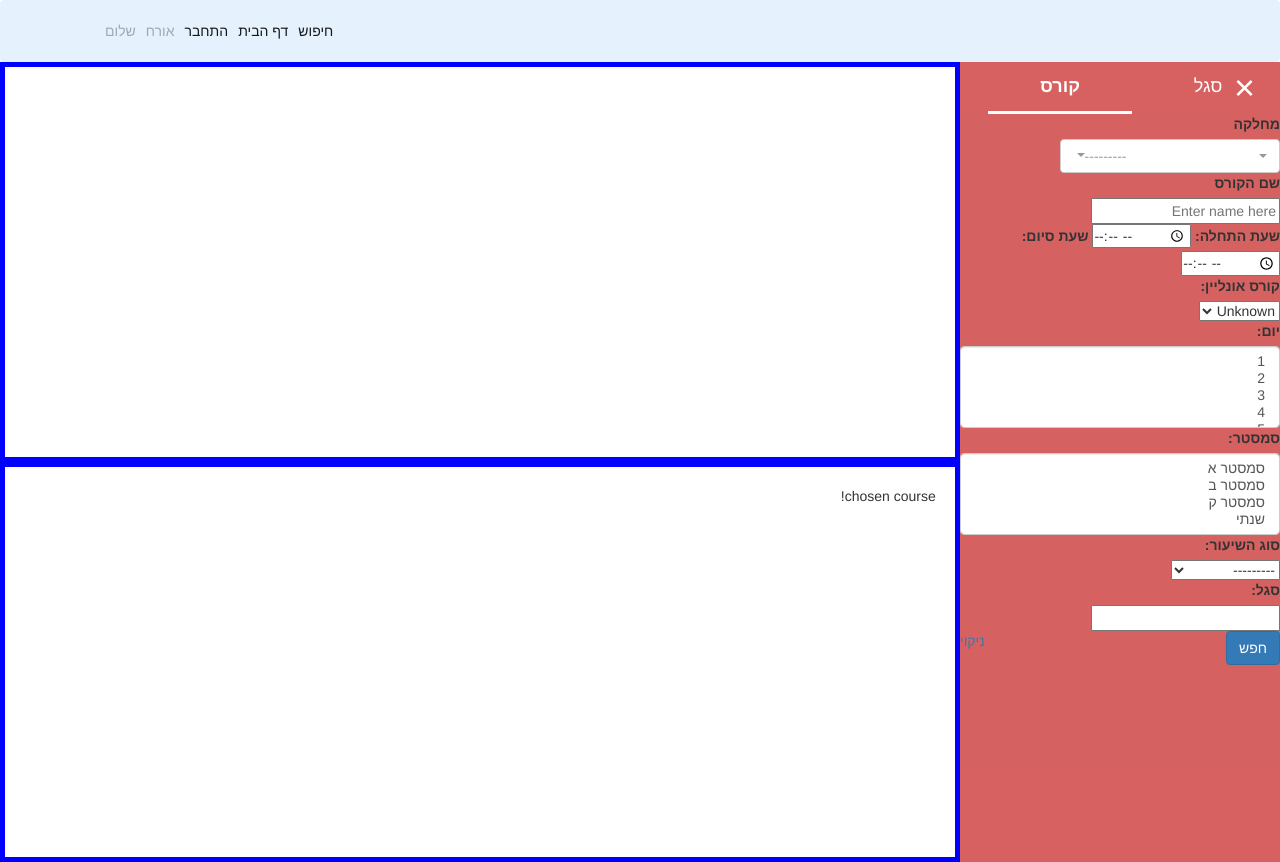
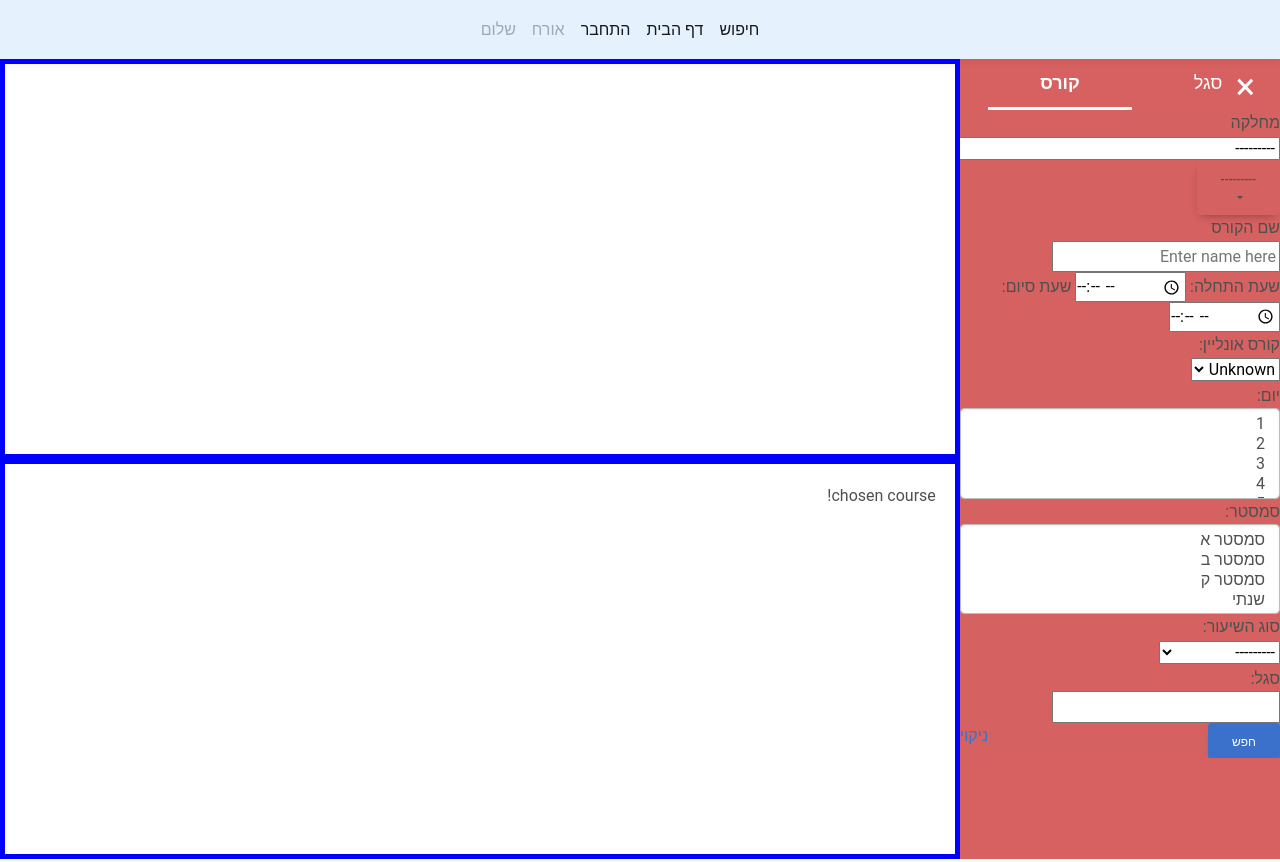
Before and after one commit to matanm28/PlanIlan, a Django app: page /search/ in a window 1280 px wide. Run offline with Django 3.2, Linux system fonts and the light colour scheme; data that the repository does not hold is empty; parts of the project's set-up code (start-up, migrations or seed data) failed here and were passed over; some libraries are stand-ins or nearby versions.

Commit message:
Removed bootstrap uneeded links

```diff
--- a/templates/PlanIlan/base.html
+++ b/templates/PlanIlan/base.html
@@ -5,9 +5,11 @@
     <!-- Required meta tags -->
     <meta charset="utf-8">
     <meta name="viewport" content="width=device-width, initial-scale=1, shrink-to-fit=no">
-    <!-- Bootstrap CSS -->
-    <link href="https://cdn.jsdelivr.net/npm/bootstrap@5.0.0-beta2/dist/css/bootstrap.min.css" rel="stylesheet"
-          integrity="sha384-BmbxuPwQa2lc/FVzBcNJ7UAyJxM6wuqIj61tLrc4wSX0szH/Ev+nYRRuWlolflfl" crossorigin="anonymous">
+    <link rel="stylesheet" href="https://use.fontawesome.com/releases/v5.6.1/css/all.css"
+          integrity="sha384-gfdkjb5BdAXd+lj+gudLWI+BXq4IuLW5IT+brZEZsLFm++aCMlF1V92rMkPaX4PP" crossorigin="anonymous">
+    <link href="{% static 'node_modules/mdb-ui-kit/css/mdb.min.css' %}" rel="stylesheet">
+    {#    <link href="https://cdn.jsdelivr.net/npm/bootstrap@5.0.0-beta2/dist/css/bootstrap.min.css" rel="stylesheet"#}
+    {#          integrity="sha384-BmbxuPwQa2lc/FVzBcNJ7UAyJxM6wuqIj61tLrc4wSX0szH/Ev+nYRRuWlolflfl" crossorigin="anonymous">#}
     {% block css_block %}
     {% endblock %}
     {% block js_block %}
--- a/templates/PlanIlan/home.html
+++ b/templates/PlanIlan/home.html
@@ -1,11 +1,5 @@
 {% extends 'PlanIlan/base.html' %}
 {% block css_block %}
-    <link rel="stylesheet" href="https://maxcdn.bootstrapcdn.com/bootstrap/4.5.2/css/bootstrap.min.css">
-    <link rel="stylesheet" href="https://stackpath.bootstrapcdn.com/bootstrap/4.1.3/css/bootstrap.min.css"
-          integrity="sha384-MCw98/SFnGE8fJT3GXwEOngsV7Zt27NXFoaoApmYm81iuXoPkFOJwJ8ERdknLPMO" crossorigin="anonymous">
-    <link rel="stylesheet" href="https://use.fontawesome.com/releases/v5.6.1/css/all.css"
-          integrity="sha384-gfdkjb5BdAXd+lj+gudLWI+BXq4IuLW5IT+brZEZsLFm++aCMlF1V92rMkPaX4PP" crossorigin="anonymous">
-    <link rel="stylesheet" href="https://cdnjs.cloudflare.com/ajax/libs/font-awesome/4.7.0/css/font-awesome.min.css">
     {% load static %}
     <link rel="stylesheet" href="{% static 'PlanIlan/css/rating_style.css' %}"/>
     <link rel="stylesheet" href="{% static 'PlanIlan/css/latest-posts.css' %}"/>
--- a/templates/PlanIlan/login.html
+++ b/templates/PlanIlan/login.html
@@ -2,8 +2,6 @@
 {% block css_block %}
     <link rel="stylesheet" href="https://stackpath.bootstrapcdn.com/bootstrap/4.1.3/css/bootstrap.min.css"
           integrity="sha384-MCw98/SFnGE8fJT3GXwEOngsV7Zt27NXFoaoApmYm81iuXoPkFOJwJ8ERdknLPMO" crossorigin="anonymous">
-    <link rel="stylesheet" href="https://use.fontawesome.com/releases/v5.6.1/css/all.css"
-          integrity="sha384-gfdkjb5BdAXd+lj+gudLWI+BXq4IuLW5IT+brZEZsLFm++aCMlF1V92rMkPaX4PP" crossorigin="anonymous">
     {% load static %}
     <link rel="stylesheet" href="{% static 'PlanIlan/css/login_style.css' %}"/>
 {% endblock %}
--- a/templates/PlanIlan/password_reset.html
+++ b/templates/PlanIlan/password_reset.html
@@ -2,8 +2,6 @@
 {% block css_block %}
     <link rel="stylesheet" href="https://stackpath.bootstrapcdn.com/bootstrap/4.1.3/css/bootstrap.min.css"
           integrity="sha384-MCw98/SFnGE8fJT3GXwEOngsV7Zt27NXFoaoApmYm81iuXoPkFOJwJ8ERdknLPMO" crossorigin="anonymous">
-    <link rel="stylesheet" href="https://use.fontawesome.com/releases/v5.6.1/css/all.css"
-          integrity="sha384-gfdkjb5BdAXd+lj+gudLWI+BXq4IuLW5IT+brZEZsLFm++aCMlF1V92rMkPaX4PP" crossorigin="anonymous">
     {% load static %}
     <link rel="stylesheet" href="{% static 'PlanIlan/css/login_style.css' %}"/>
 {% endblock %}
--- a/templates/PlanIlan/password_reset_done.html
+++ b/templates/PlanIlan/password_reset_done.html
@@ -1,9 +1,5 @@
 {% extends 'PlanIlan/base.html' %}
 {% block css_block %}
-    <link rel="stylesheet" href="https://stackpath.bootstrapcdn.com/bootstrap/4.1.3/css/bootstrap.min.css"
-          integrity="sha384-MCw98/SFnGE8fJT3GXwEOngsV7Zt27NXFoaoApmYm81iuXoPkFOJwJ8ERdknLPMO" crossorigin="anonymous">
-    <link rel="stylesheet" href="https://use.fontawesome.com/releases/v5.6.1/css/all.css"
-          integrity="sha384-gfdkjb5BdAXd+lj+gudLWI+BXq4IuLW5IT+brZEZsLFm++aCMlF1V92rMkPaX4PP" crossorigin="anonymous">
 {% endblock %}
 {% block js_block %}
     <script src="https://ajax.googleapis.com/ajax/libs/jquery/3.3.1/jquery.min.js"></script>
--- a/templates/PlanIlan/password_reset_form.html
+++ b/templates/PlanIlan/password_reset_form.html
@@ -2,8 +2,6 @@
 {% block css_block %}
     <link rel="stylesheet" href="https://stackpath.bootstrapcdn.com/bootstrap/4.1.3/css/bootstrap.min.css"
           integrity="sha384-MCw98/SFnGE8fJT3GXwEOngsV7Zt27NXFoaoApmYm81iuXoPkFOJwJ8ERdknLPMO" crossorigin="anonymous">
-    <link rel="stylesheet" href="https://use.fontawesome.com/releases/v5.6.1/css/all.css"
-          integrity="sha384-gfdkjb5BdAXd+lj+gudLWI+BXq4IuLW5IT+brZEZsLFm++aCMlF1V92rMkPaX4PP" crossorigin="anonymous">
     {% load static %}
     <link rel="stylesheet" href="{% static 'PlanIlan/css/login_style.css' %}"/>
 {% endblock %}
--- a/templates/PlanIlan/register.html
+++ b/templates/PlanIlan/register.html
@@ -3,8 +3,6 @@
 {% block css_block %}
     <link rel="stylesheet" href="https://stackpath.bootstrapcdn.com/bootstrap/4.1.3/css/bootstrap.min.css"
           integrity="sha384-MCw98/SFnGE8fJT3GXwEOngsV7Zt27NXFoaoApmYm81iuXoPkFOJwJ8ERdknLPMO" crossorigin="anonymous">
-    <link rel="stylesheet" href="https://use.fontawesome.com/releases/v5.6.1/css/all.css"
-          integrity="sha384-gfdkjb5BdAXd+lj+gudLWI+BXq4IuLW5IT+brZEZsLFm++aCMlF1V92rMkPaX4PP" crossorigin="anonymous">
     {% load static %}
     <link rel="stylesheet" href="{% static 'PlanIlan/css/login_style.css' %}"/>
 {% endblock %}
--- a/templates/PlanIlan/search.html
+++ b/templates/PlanIlan/search.html
@@ -1,11 +1,10 @@
 {% extends 'PlanIlan/base.html' %}
 {% load widget_tweaks %}
 {% block css_block %}
-    <link rel="stylesheet" href="https://use.fontawesome.com/releases/v5.6.1/css/all.css"
-          integrity="sha384-gfdkjb5BdAXd+lj+gudLWI+BXq4IuLW5IT+brZEZsLFm++aCMlF1V92rMkPaX4PP" crossorigin="anonymous">
-    <link href="//netdna.bootstrapcdn.com/bootstrap/3.2.0/css/bootstrap.min.css" rel="stylesheet">
-    <link rel="stylesheet"
-          href="//cdnjs.cloudflare.com/ajax/libs/bootstrap-select/1.6.3/css/bootstrap-select.min.css"/>
+
+{#    <link href="//netdna.bootstrapcdn.com/bootstrap/3.2.0/css/bootstrap.min.css" rel="stylesheet">#}
+{#    <link rel="stylesheet"#}
+{#          href="//cdnjs.cloudflare.com/ajax/libs/bootstrap-select/1.6.3/css/bootstrap-select.min.css"/>#}
     {% load static %}
     <link rel="stylesheet" href="{% static 'PlanIlan/css/search_style.css' %}"/>
     <link rel="stylesheet" href="{% static 'PlanIlan/css/scrollbar_style.css' %}"/>
--- a/templates/PlanIlan/timetable.html
+++ b/templates/PlanIlan/timetable.html
@@ -1,8 +1,6 @@
 {% extends 'PlanIlan/base.html' %}
 {% load widget_tweaks %}
 {% block css_block %}
-    <link rel="stylesheet" href="https://use.fontawesome.com/releases/v5.6.1/css/all.css"
-          integrity="sha384-gfdkjb5BdAXd+lj+gudLWI+BXq4IuLW5IT+brZEZsLFm++aCMlF1V92rMkPaX4PP" crossorigin="anonymous">
     {% load static %}
     <link rel="stylesheet" href="{% static 'PlanIlan/css/timetable_style.css' %}"/>
 {% endblock %}
```
